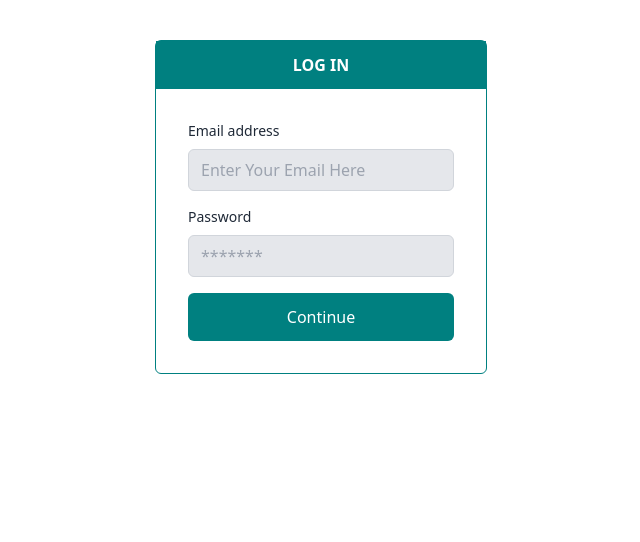
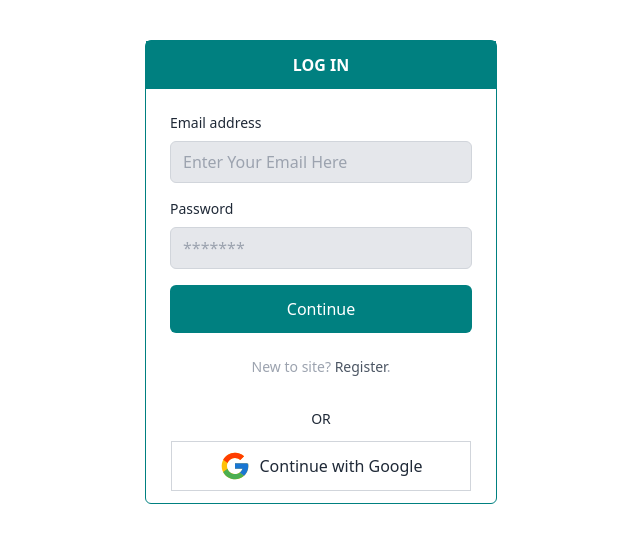
Before and after one commit to shahadat-siam/employee-management-client, a React (Vite) app: page /login in a window 1280 px wide. Shown: the top 542 px of the page, without its empty margins (319-959 px from the left). Built offline with nearby package versions, Linux system fonts and the light colour scheme; no server answers.

Commit message:
login part done

```diff
--- a/src/Pages/Login/Login.jsx
+++ b/src/Pages/Login/Login.jsx
@@ -1,9 +1,46 @@
 import { Helmet } from "react-helmet-async";
-
+import useAuth from "../../Hooks/useAuth";
+import { TbFidgetSpinner } from "react-icons/tb";
+import { Link, useLocation, useNavigate } from "react-router-dom";
+import { FcGoogle } from "react-icons/fc";
+import toast from "react-hot-toast";
 
 const Login = () => {
-    return (
-        <>
+  const { loading, signInWithGoogle, signIn, setLoading } = useAuth();
+  const navigate = useNavigate();
+  const location = useLocation()
+  const from = location?.state || '/'
+
+   // login email password
+   const hundleFormLogin = async (e) => {
+    e.preventDefault()
+    const form = e.target
+    const email = form.email.value
+    const password = form.password.value
+    try{
+      setLoading(true)
+      await signIn(email, password)
+      navigate(from)
+      toast.success('Login successfully')
+    } catch(err) {
+      toast.error(err.message)
+      setLoading(false)
+    }
+  }
+
+  // hundle google login
+  const hundleGoogleLogin = async () => {
+    try {
+      await signInWithGoogle();
+      navigate("/");
+      toast.success("successfully login");
+    } catch (err) {
+      toast.error(err.message);
+    }
+  };
+
+  return (
+    <>
       <Helmet>
         <title>Login</title>
       </Helmet>
@@ -12,11 +49,7 @@ const Login = () => {
           <div className="flex justify-center bg-[#008080] p-3 text-white">
             <h2 className="uppercase font-semibold">Log in</h2>
           </div>
-          <form
-            noValidate=""
-            action=""
-            className="space-y-4 p-8 w-[330px]"
-          >
+          <form onSubmit={hundleFormLogin} noValidate="" action="" className="space-y-4 p-6 w-[350px]">
             <div className="space-y-4">
               <div>
                 <label htmlFor="email" className="block mb-2 text-sm">
@@ -49,24 +82,49 @@ const Login = () => {
                   className="w-full px-3 py-2 border rounded-md border-gray-300 focus:outline-[#00808028] bg-gray-200 text-gray-900"
                 />
               </div>
-
             </div>
 
             <div>
-              {/* disabled={loading} */}
               <button
+                disabled={loading}
                 type="submit"
                 className="bg-[#008080] w-full rounded-md py-3 text-white"
               >
-                Continue
-                {/* {loading ? <TbFidgetSpinner className='animate-spin m-auto'/> : 'Continue'} */}
+                {loading ? (
+                  <TbFidgetSpinner className="animate-spin m-auto" />
+                ) : (
+                  "Continue"
+                )}
               </button>
             </div>
           </form>
+          <p className="px-6 mb-4 text-sm text-center text-gray-400">
+            New to site?{" "}
+            <Link
+              to="/register"
+              className="hover:underline hover:text-[#008080]  text-gray-600"
+            >
+              Register
+            </Link>
+            .
+          </p>
+          <div className="flex px-7 items-center pt-4 space-x-1">
+            <div className="flex-1 h-px sm:w-16 dark:bg-gray-700"></div>
+            <p className="px-3 text-sm dark:text-gray-400">OR</p>
+            <div className="flex-1 h-px sm:w-16 dark:bg-gray-700"></div>
+          </div>
+          <button
+            onClick={hundleGoogleLogin}
+            disabled={loading}
+            className="disabled:cursor-not-allowed w-[300px] mx-auto flex justify-center items-center space-x-2 border m-3 p-2 border-gray-300 border-rounded cursor-pointer"
+          >
+            <FcGoogle size={32} />
+            <p>Continue with Google</p>
+          </button>
         </div>
       </div>
     </>
-    );
+  );
 };
 
 export default Login;
--- a/src/Pages/SignUp/SignUp.jsx
+++ b/src/Pages/SignUp/SignUp.jsx
@@ -8,7 +8,7 @@ import useAuth from "../../Hooks/useAuth";
 
 const SignUp = () => {
 
-  const { createUser, loading, updateUserProfile, signInWithGoogle } = useAuth();
+  const { createUser, loading, setLoading, updateUserProfile, signInWithGoogle } = useAuth();
   const navigate = useNavigate();
 
   // create user email password
@@ -34,6 +34,7 @@ const SignUp = () => {
     }
 
     try {
+        setLoading(true)
       // upload image  and get image
       const image_url = await imageUpload(image);
 
--- a/src/provider/AuthProvider.jsx
+++ b/src/provider/AuthProvider.jsx
@@ -4,6 +4,7 @@ import {
   createUserWithEmailAndPassword,
   getAuth,
   onAuthStateChanged,
+  signInWithEmailAndPassword,
   signInWithPopup,
   updateProfile,
 } from "firebase/auth";
@@ -21,6 +22,11 @@ const AuthProvider = ({ children }) => {
     setLoading(true);
     return createUserWithEmailAndPassword(auth, email, password);
   };
+
+  const signIn = (email, password) => {
+    setLoading(true)
+    return signInWithEmailAndPassword(auth, email, password)
+  }
 
   const signInWithGoogle = () => {
     setLoading(true);
@@ -51,6 +57,7 @@ const AuthProvider = ({ children }) => {
     loading,
     setLoading,
     createUser,
+    signIn,
     signInWithGoogle,
     updateUserProfile,
   };
```
